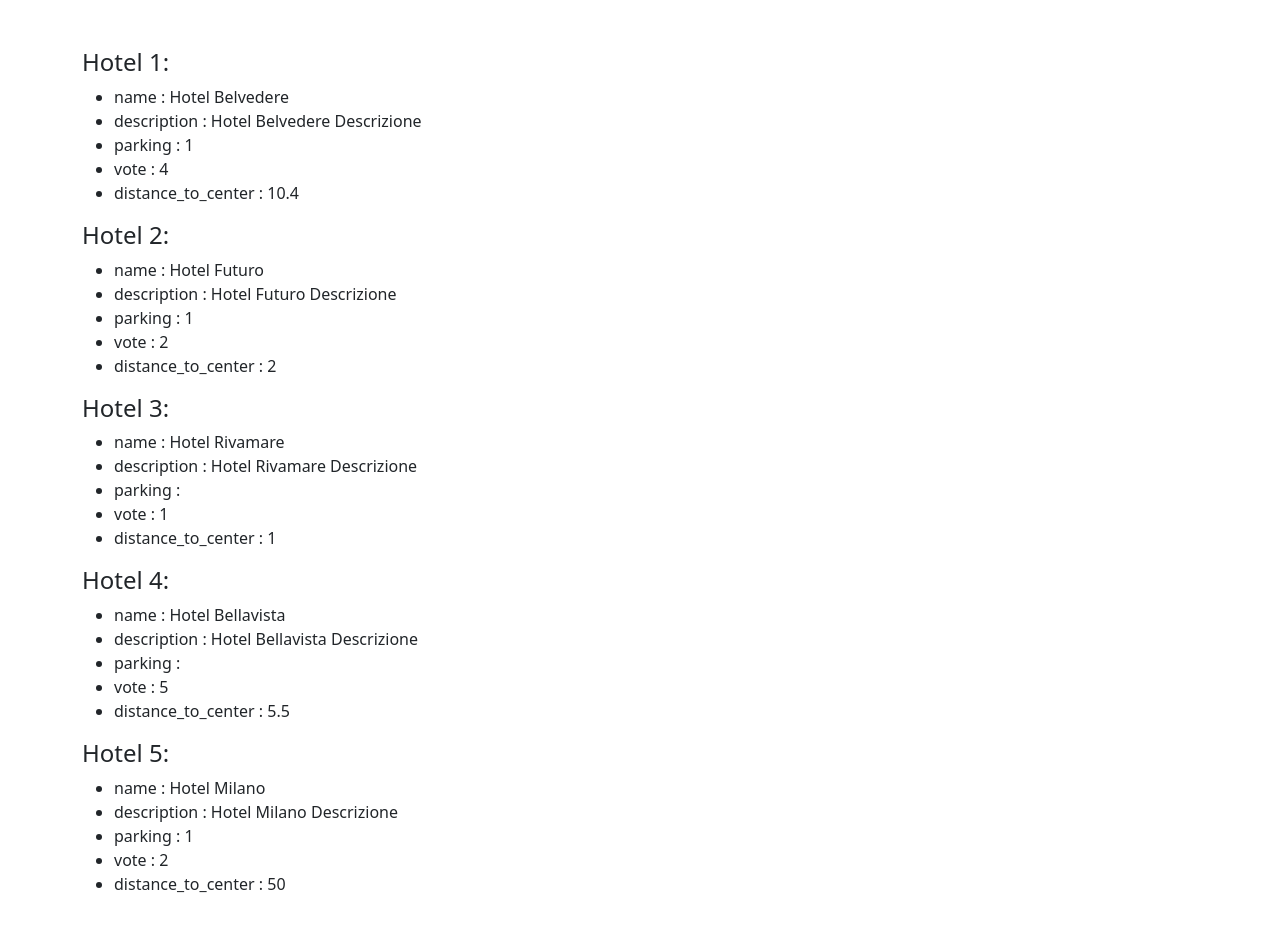
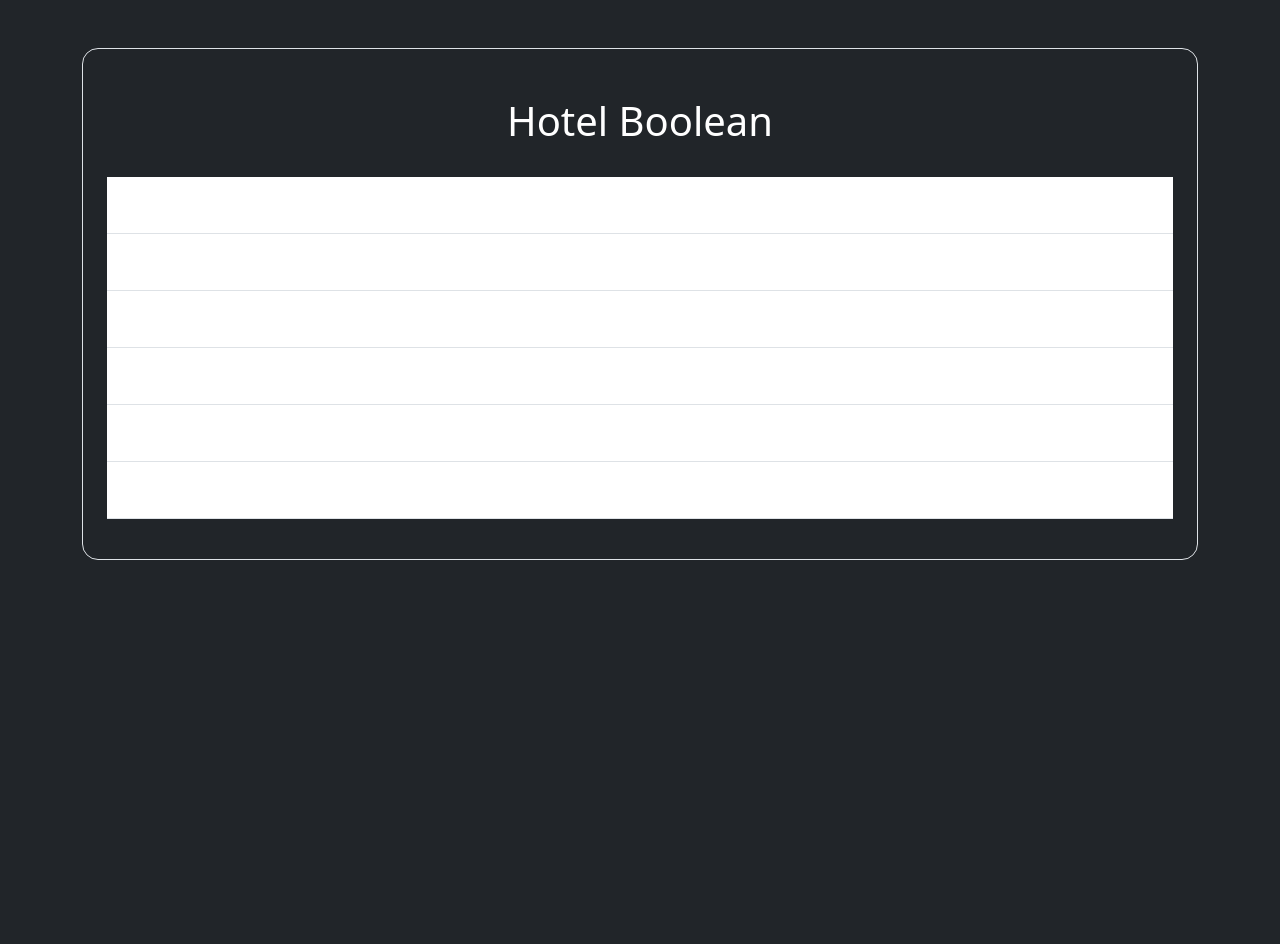
Before and after one commit to gabrielepetralia/php-hotel, a PHP site: page / in a window 1280 px wide. After the commit the page ends 560 px from the top, so only its background shows below. Run offline with PHP 8.4, Linux system fonts and the light colour scheme.

Commit message:
print hotels data in a table

```diff
--- a/index.php
+++ b/index.php
@@ -52,16 +52,38 @@ $hotels = [
   <title>PHP Hotel</title>
 </head>
 
-<body>
+<body class="bg-dark">
   <div class="container my-5">
-    <?php foreach ($hotels as $index => $hotel) : ?>
-      <h4>Hotel <?php echo $index += 1 ?>:</h4>
-      <ul>
-        <?php foreach ($hotel as $key => $value) : ?>
-          <li><?php echo $key ?> : <?php echo $value ?></li>
-        <?php endforeach ?>
-      </ul>
-    <?php endforeach ?>
+    <div class="gp-wrapper border shadow-white rounded-4 p-4">
+
+      <h1 class="text-white text-center py-4">Hotel Boolean</h1>
+
+      <table class="table p-4">
+        <thead>
+          <tr>
+            <?php foreach ($hotels[0] as $key => $value) : ?>
+              <th scope="col" class="text-white p-3"><?php echo strtoupper($key) ?></th>
+            <?php endforeach ?>
+          </tr>
+        </thead>
+        <tbody>
+          <?php foreach ($hotels as $hotel) : ?>
+            <tr>
+              <?php foreach ($hotel as $key => $value) : ?>
+                <td class="text-white p-3">
+                  <?php if($key === "parking") {
+                    echo $value ? "Parcheggio disponibile" : "Parcheggio non disponibile";
+                  } else {
+                    echo $value;
+                  } ?>
+                </td>
+              <?php endforeach ?>
+            </tr>
+          <?php endforeach ?>
+        </tbody>
+      </table>
+
+    </div>
   </div>
 </body>
 
```
